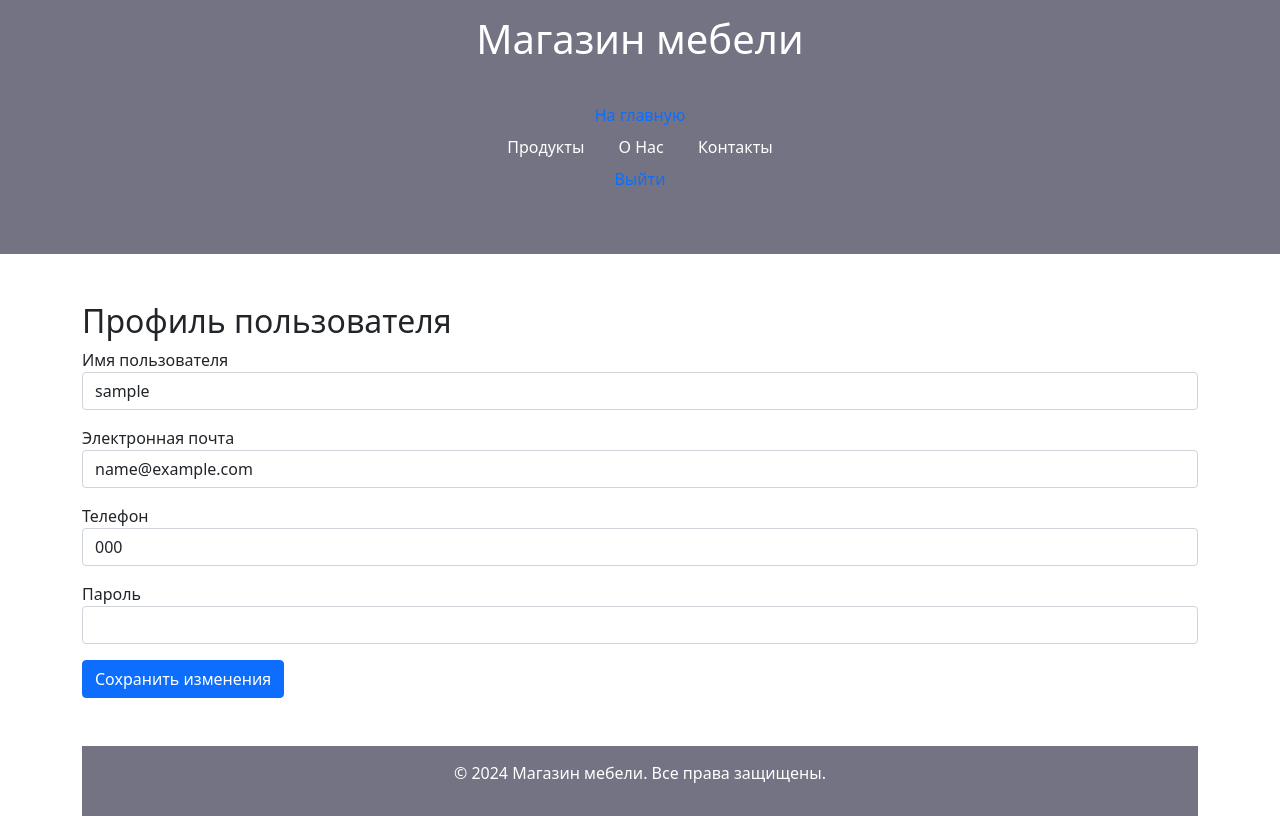
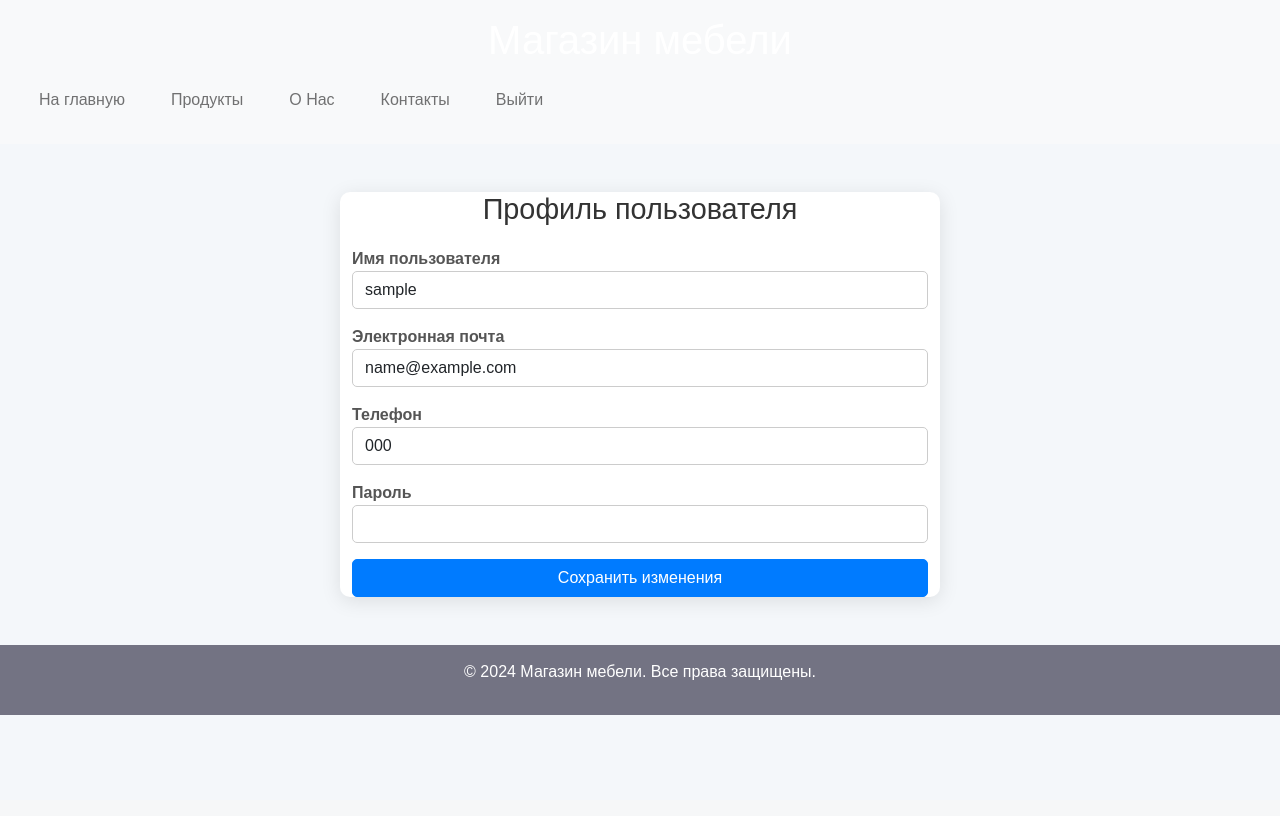
Before and after one commit to Evdokiya8/Evdokiya-and-Arina, a PHP site: page /profile.php in a window 1280 px wide. After the commit the page ends 715 px from the top, so only its background shows below. Run offline with PHP 8.4, Linux system fonts and the light colour scheme; the visitor is signed in with stand-in values (Sample User, id 1); tables that the repository leaves empty or names only in its code hold one stand-in row (values such as "Sample post").

Commit message:
profile.php

```diff
--- a/profile.php
+++ b/profile.php
@@ -60,16 +60,77 @@ $conn->close();
     <title>Профиль пользователя</title>
     <link rel="stylesheet" href="styles.css">
     <link href="https://stackpath.bootstrapcdn.com/bootstrap/5.1.3/css/bootstrap.min.css" rel="stylesheet">
+
+    <style>
+        body {
+            background-color: #f4f7fa;
+            font-family: 'Arial', sans-serif;
+        }
+
+        h2 {
+            margin-bottom: 20px;
+            font-size: 1.8rem;
+            color: #333;
+            text-align: center;
+        }
+
+        .container {
+            max-width: 600px;
+            margin: 30px auto;
+            background-color: white;
+            border-radius: 10px;
+            box-shadow: 0 4px 20px rgba(0, 0, 0, 0.1);
+        }
+
+        .form-group {
+            margin-bottom: 15px;
+        }
+
+        .form-group label {
+            font-weight: bold;
+            color: #555;
+        }
+
+        .form-control {
+            border-radius: 5px;
+            border: 1px solid #ccc;
+            transition: border-color 0.3s;
+        }
+
+        .form-control:focus {
+            border-color: #007bff;
+            box-shadow: none;
+        }
+
+        .btn-primary {
+            background-color: #007bff;
+            border-color: #007bff;
+            width: 100%;
+            border-radius: 5px;
+        }
+
+        .btn-primary:hover {
+            background-color: #0056b3;
+            border-color: #0056b3;
+        }
+
+        footer {
+            text-align: center;
+            margin-top: 30px;
+        }
+
+    </style>
 </head>
 <body>
-<header>
-    <h1><a>Магазин мебели</a></h1>
-    <nav>
-        <ul>
+
+<header class="bg-light p-3">
+    <h1>Магазин мебели</h1>
+    <nav class="navbar navbar-expand-lg navbar-light bg-light">
+        <ul class="navbar-nav">
             <li class="nav-item"><a class="nav-link" href="main.php">На главную</a></li>
-            <li><a href="#products">Продукты</a></li>
-            <li><a href="#about">О Нас</a></li>
-            <li><a href="#contact">Контакты</a></li>
+            <li class="nav-item"><a class="nav-link" href="#products">Продукты</a></li>
+            <li class="nav-item"><a class="nav-link" href="#about">О Нас</a></li>
+            <li class="nav-item"><a class="nav-link" href="#contact">Контакты</a></li>
             <li class="nav-item"><a class="nav-link" href="login.php">Выйти</a></li>
         </ul>
     </nav>
@@ -97,17 +158,19 @@ $conn->close();
         </div>
 
         <button type="submit" class="btn btn-primary">Сохранить изменения</button>
+    </div>
     </form>
 
-    <footer class="mt-5">
-        <p>&copy; 2024 Магазин мебели. Все права защищены.</p>
-    </footer>
+<!-- Footer -->
+<footer class='mt-5'>
+    <p>&copy; 2024 Магазин мебели. Все права защищены.</p>
+</footer>
 
-</div>
 
-<script src="https://code.jquery.com/jquery-3.6.0.min.js"></script>
-<script src="https://cdn.jsdelivr.net/npm/@popperjs/core@2.9.2/dist/umd/popper.min.js"></script>
-<script src="https://stackpath.bootstrapcdn.com/bootstrap/5.1.3/js/bootstrap.min.js"></script>
+
+<script src='https://code.jquery.com/jquery-3.6.0.min.js'></script>
+<script src='https://cdn.jsdelivr.net/npm/@popperjs/core@2.9.2/dist/umd/popper.min.js'></script>
+<script src='https://stackpath.bootstrapcdn.com/bootstrap/5.1.3/js/bootstrap.min.js'></script>
 
 </body>
 </html>
```
